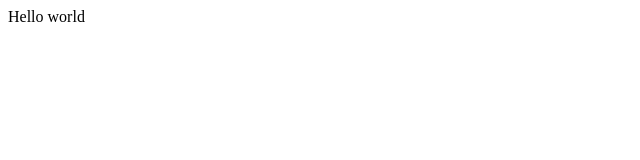
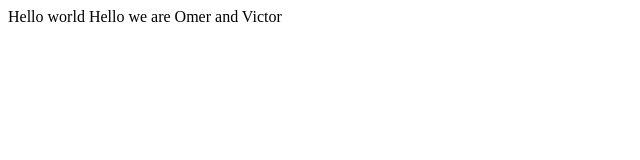
Before and after one commit to victoromor/survey_form, a plain HTML site: page index.html in a window 1280 px wide. Shown: the whole page, without its empty margins (0-640 px from the left). Drawn offline with Linux system fonts and the light colour scheme.

Commit message:
modified commit

```diff
--- a/index.html
+++ b/index.html
@@ -22,6 +22,7 @@
 
     -->
     Hello world
+    Hello we are Omer and Victor
     <script  src="js/index.js"></script>
   </body>
 </html>
```
